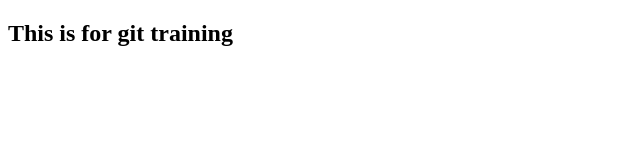
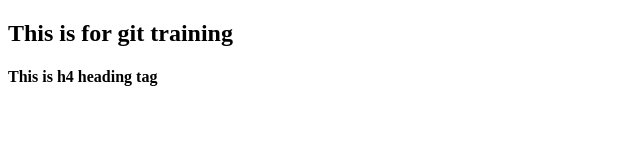
Before and after one commit to kushagrasetia/GE_iTransform_Training, a plain HTML site: page index.html in a window 1280 px wide. Shown: the whole page, without its empty margins (0-640 px from the left). Drawn offline with Linux system fonts and the light colour scheme.

Commit message:
changes in index.html

```diff
--- a/index.html
+++ b/index.html
@@ -8,5 +8,6 @@
 </head>
 <body>
     <h2>This is for git training</h2>
+    <h4>This is h4 heading tag</h4>
 </body>
 </html>
```
